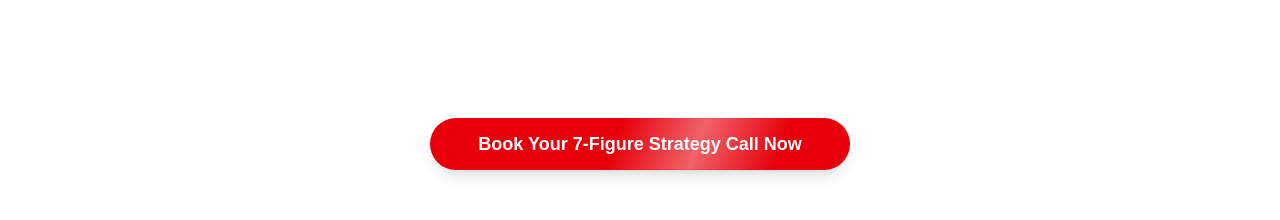
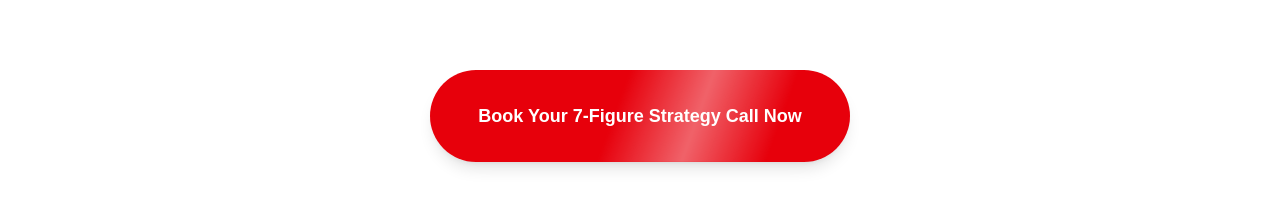
Before and after one commit to ZGOD01/DoneForYou, a React (Vite) app: page / in a window 1280 px wide. Shown: the part 1537-1757 px from the top of the page. Built offline with nearby package versions, Linux system fonts and the light colour scheme; a web font is replaced by a local one.

Commit message:
Edited Headlines

```diff
--- a/src/components/CallToActionButton.jsx
+++ b/src/components/CallToActionButton.jsx
@@ -10,7 +10,7 @@ export default function CallToActionButton() {
     >
       <motion.a
         href="/book-strategy-call"
-        className="relative w-full sm:max-w-md px-12 py-3 bg-red-600 text-white font-semibold
+        className="relative w-full sm:max-w-md px-12 py-8 bg-red-600 text-white font-semibold
           text-sm sm:text-base md:text-lg rounded-full shadow-lg overflow-hidden
           transition transform hover:scale-105 duration-300 ease-out"
         whileHover={{ scale: 1.1 }}
--- a/src/components/TestimonialsSection.jsx
+++ b/src/components/TestimonialsSection.jsx
@@ -28,7 +28,7 @@ export default function TestimonialsMarquee() {
   ];
 
   return (
-    <section className="bg-white text-black py-16">
+    <section className="bg-white text-black pt-0 pb-4 md:py-10">
       {/* Heading */}
       <div className="text-center mb-12">
         <h2 className="text-3xl md:text-4xl font-bold px-2">
--- a/src/components/VideoSection.jsx
+++ b/src/components/VideoSection.jsx
@@ -1,13 +1,12 @@
-import CallToActionButton from "./CallToActionButton";
+
 
 export default function VideoSection() {
   return (
     <>
-      <section className="bg-white flex flex-col items-center mt-1 sm:mt-3"> {/* 👇 **CHANGE**: Removed "px-4" */}
-        {/* This div will now be full screen width on mobile */}
+      <section className="bg-white flex flex-col items-center mt-1 sm:mt-3">
         <div className="w-full max-w-3xl aspect-video">
           <iframe
-            className="w-full h-full sm:rounded-lg shadow-lg" // <-- Added sm:rounded-lg
+            className="w-full h-full sm:rounded-lg shadow-lg"
             src="https://www.youtube.com/embed/kcfs1-ryKWE?autoplay=1&mute=1&rel=0&showinfo=0"
             title="YouTube video"
             frameBorder="0"
```
